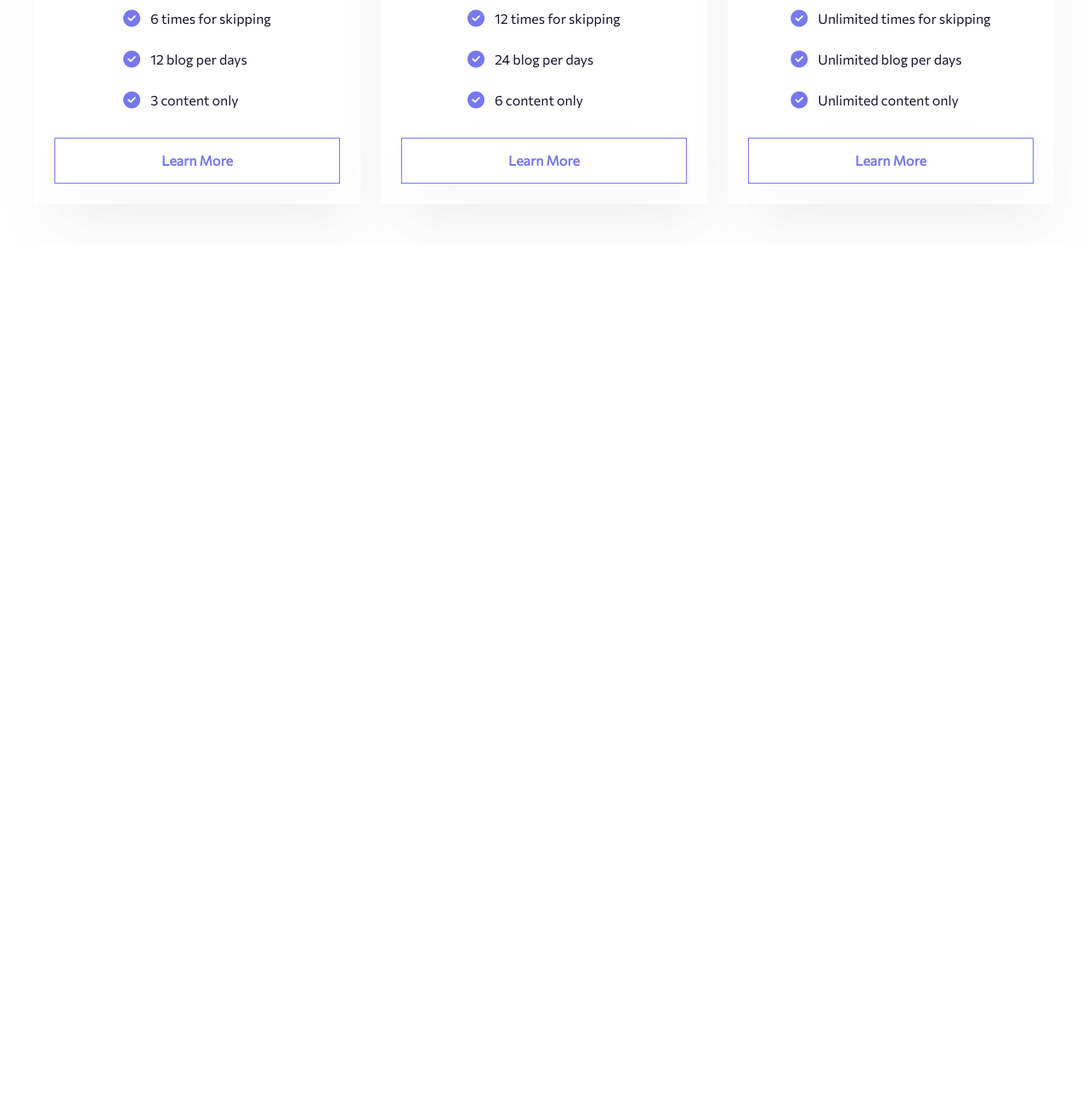
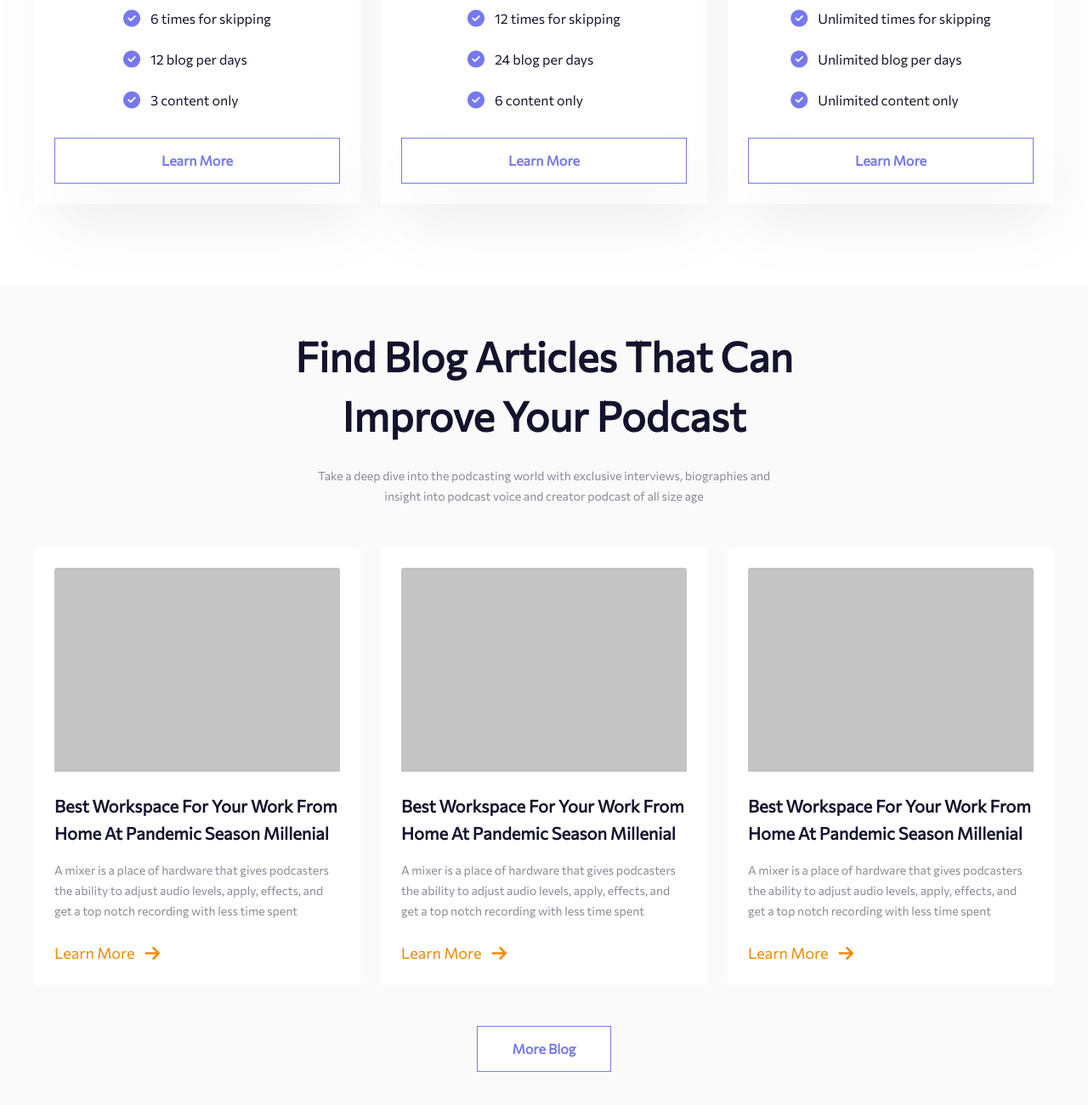
Before and after one commit to arafatYasir/MERN-Project-8, a plain HTML site: page index.html in a window 1280 px wide. Shown: the part 4058-5358 px from the top of the page at 85% size. Before the commit the page ends 4346 px from the top, so only its background shows below. Drawn offline with Linux system fonts and the light colour scheme.

Commit message:
Articles Section Complete

```diff
--- a/css/style.css
+++ b/css/style.css
@@ -539,3 +539,99 @@ p {
     background: #8a8cd8;
     color: #FFF;
 }
+
+/* ----Articles Section---- */
+#articles {
+    margin-top: 48px;
+    padding: 48px 0;
+    background: #FAFAFA;
+}
+
+#articles .title {
+    color: #13132C;
+    text-align: center;
+    font-family: Commissioner;
+    font-size: 48px;
+    font-weight: 600;
+    line-height: 70px;
+    text-transform: capitalize;
+    max-width: 593px;
+    margin: 0 auto;
+    margin-bottom: 24px;
+}
+
+#articles .description {
+    color: #898998;
+    text-align: center;
+    font-family: Commissioner;
+    font-size: 14px;
+    font-weight: 400;
+    line-height: 24px;
+    max-width: 533px;
+    margin: 0 auto;
+    margin-bottom: 48px;
+}
+
+#articles .wrapper {
+    display: flex;
+    justify-content: space-between;
+}
+
+#articles .card {
+    max-width: 384px;
+    padding: 24px;
+    border: 0;
+}
+
+#articles .card-title {
+    margin: 0;
+    color: #13132C;
+    font-family: Commissioner;
+    font-size: 20px;
+    font-weight: 600;
+    line-height: 32px;
+}
+
+#articles .card-body {
+    padding: 0;
+    margin-top: 24px;
+}
+
+#articles .card-text {
+    margin-top: 16px;
+    margin-bottom: 24px;
+    color: #898998;
+    font-family: Commissioner;
+    font-size: 14px;
+    font-weight: 400;
+    line-height: 24px;
+}
+
+#articles .card a {
+    color: #F18701;
+    font-family: Commissioner;
+    font-size: 18px;
+    font-weight: 500;
+    display: flex;
+    align-items: center;
+    gap: 12px;
+}
+
+#articles .card a i {
+    font-size: 20px;
+}
+
+#articles button {
+    padding: 18px 40px;
+    background: #FFF;
+    border: 1px solid #7678ED;
+    color: #7678ED;
+    font-size: 16px;
+    font-weight: 600;
+    margin-top: 48px;
+}
+
+#articles button:hover {
+    background: #7678ED;
+    color: #FFF;
+}
--- a/index.html
+++ b/index.html
@@ -363,6 +363,51 @@
                 </div>
             </div>
         </section>
+
+        <!-- Articles Section -->
+        <section id="articles">
+            <div class="container">
+                <h2 class="title">Find Blog Articles that can
+                    improve your podcast</h2>
+                <p class="description">Take a deep dive into the podcasting world with exclusive interviews, biographies
+                    and
+                    insight into podcast voice and creator podcast of all size age</p>
+
+                <div class="wrapper">
+                    <div class="card">
+                        <img src="./images/article_image.webp" class="card-img-top" alt="Article Image">
+                        <div class="card-body">
+                            <h5 class="card-title">Best Workspace For Your Work From
+                                Home At Pandemic Season Millenial</h5>
+                            <p class="card-text">A mixer is a place of hardware that gives podcasters the ability to adjust audio levels, apply, effects, and get a top notch recording with less time spent </p>
+                            <a href="#">Learn More <i class="fa-solid fa-arrow-right"></i></a>
+                        </div>
+                    </div>
+                    <div class="card">
+                        <img src="./images/article_image.webp" class="card-img-top" alt="Article Image">
+                        <div class="card-body">
+                            <h5 class="card-title">Best Workspace For Your Work From
+                                Home At Pandemic Season Millenial</h5>
+                            <p class="card-text">A mixer is a place of hardware that gives podcasters the ability to adjust audio levels, apply, effects, and get a top notch recording with less time spent </p>
+                            <a href="#">Learn More <i class="fa-solid fa-arrow-right"></i></a>
+                        </div>
+                    </div>
+                    <div class="card">
+                        <img src="./images/article_image.webp" class="card-img-top" alt="Article Image">
+                        <div class="card-body">
+                            <h5 class="card-title">Best Workspace For Your Work From
+                                Home At Pandemic Season Millenial</h5>
+                            <p class="card-text">A mixer is a place of hardware that gives podcasters the ability to adjust audio levels, apply, effects, and get a top notch recording with less time spent </p>
+                            <a href="#">Learn More <i class="fa-solid fa-arrow-right"></i></a>
+                        </div>
+                    </div>
+                </div>
+
+                <div class="text-center">
+                    <button class="btn-layout">More Blog</button>
+                </div>
+            </div>
+        </section>
     </main>
 
     <script src="./js/bootstrap.min.js"></script>
```
Also changed, not shown: images/article_image.webp (added).
